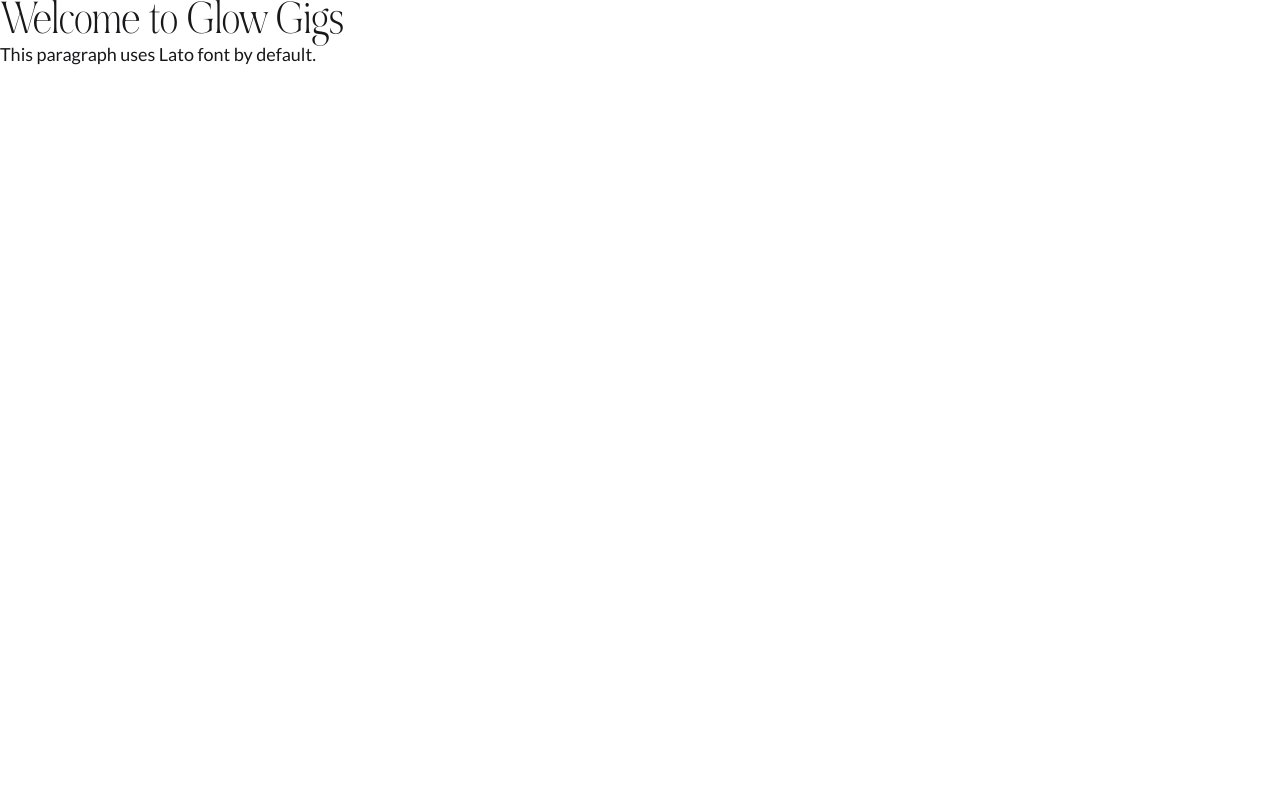
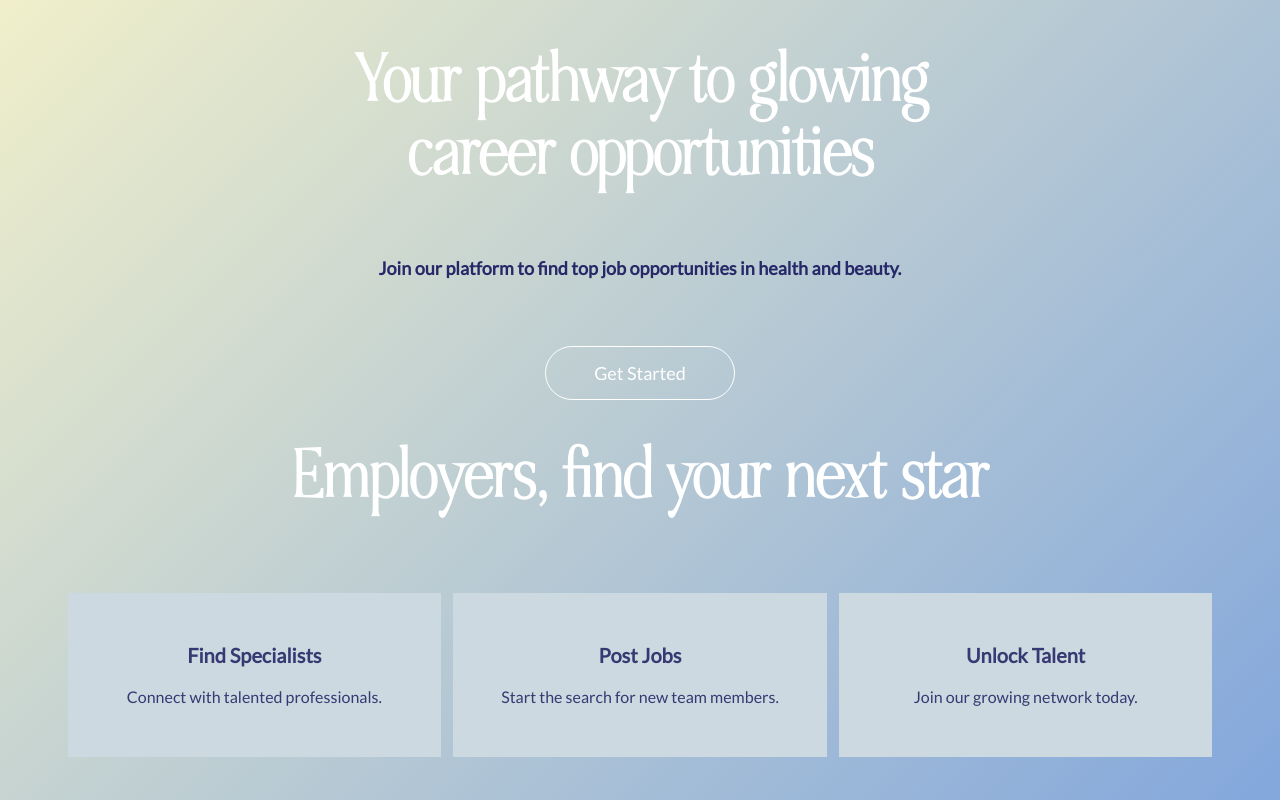
Before and after one commit to code-bd-sana/glowGigs, a Next.js app: page / in a window 1280 px wide. Built offline with nearby package versions, Linux system fonts and the light colour scheme.

Commit message:
heigh tech banner added

```diff
--- a/app/page.tsx
+++ b/app/page.tsx
@@ -1,8 +1,9 @@
+import HomeBanner from "@/components/HomeBanner";
+
 export default function Page() {
   return (
-<div>
-      <h1 className="heading text-4xl">Welcome to Glow Gigs</h1>
-      <p className="text-lg">This paragraph uses Lato font by default.</p>
+    <div>
+      <HomeBanner></HomeBanner>
     </div>
   );
 }
--- /dev/null
+++ b/components/HomeBanner.tsx
@@ -0,0 +1,58 @@
+import React from "react";
+
+const HomeBanner = () => {
+  return (
+    <div
+      className="min-h-screen flex flex-col items-center justify-center px-4"
+      style={{
+        background: "linear-gradient(135deg, #f0efca, #83a7dc)",
+        backgroundSize: "cover",
+        backgroundPosition: "center",
+        backgroundRepeat: "no-repeat",
+      }}
+    >
+      <div className="text-center">
+        <div className="flex justify-center">
+            <h1 className="text-[56px] leading-[73px] max-w-xl font-extrabold text-white mb-16">
+          Your pathway to glowing career opportunities
+        </h1>
+        </div>
+        <p className="text-lg text-[#262868] font-extrabold mb-16">
+          Join our platform to find top job opportunities in health and beauty.
+        </p>
+        <button className="text-white px-12 mb-6 py-3 text-lg font-medium rounded-full  border border-white">
+          Get Started
+        </button>
+
+         <h1 className="text-[56px] leading-[73px] max-w-5xl font-extrabold text-white my-4">
+          Employers, find your next star
+        </h1>
+      </div>
+
+      <div className="mt-16 grid grid-cols-1 text-[#363972] sm:grid-cols-3 gap-3 text-center">
+        <div className="bg-[#ccd9e0] p-12 ">
+          <p className="text-xl font-semibold mb-4">
+            Find Specialists
+          </p>
+          <p className="">Connect with talented professionals.</p>
+        </div>
+        <div className="bg-[#ccd9e0] p-12 ">
+          <p className="text-xl font-semibold mb-4">
+            Post Jobs
+          </p>
+          <p className="">
+            Start the search for new team members.
+          </p>
+        </div>
+        <div className="bg-[#ccd9e0] p-12 ">
+          <p className="text-xl font-semibold  mb-4">
+            Unlock Talent
+          </p>
+          <p className="">Join our growing network today.</p>
+        </div>
+      </div>
+    </div>
+  );
+};
+
+export default HomeBanner;
```
